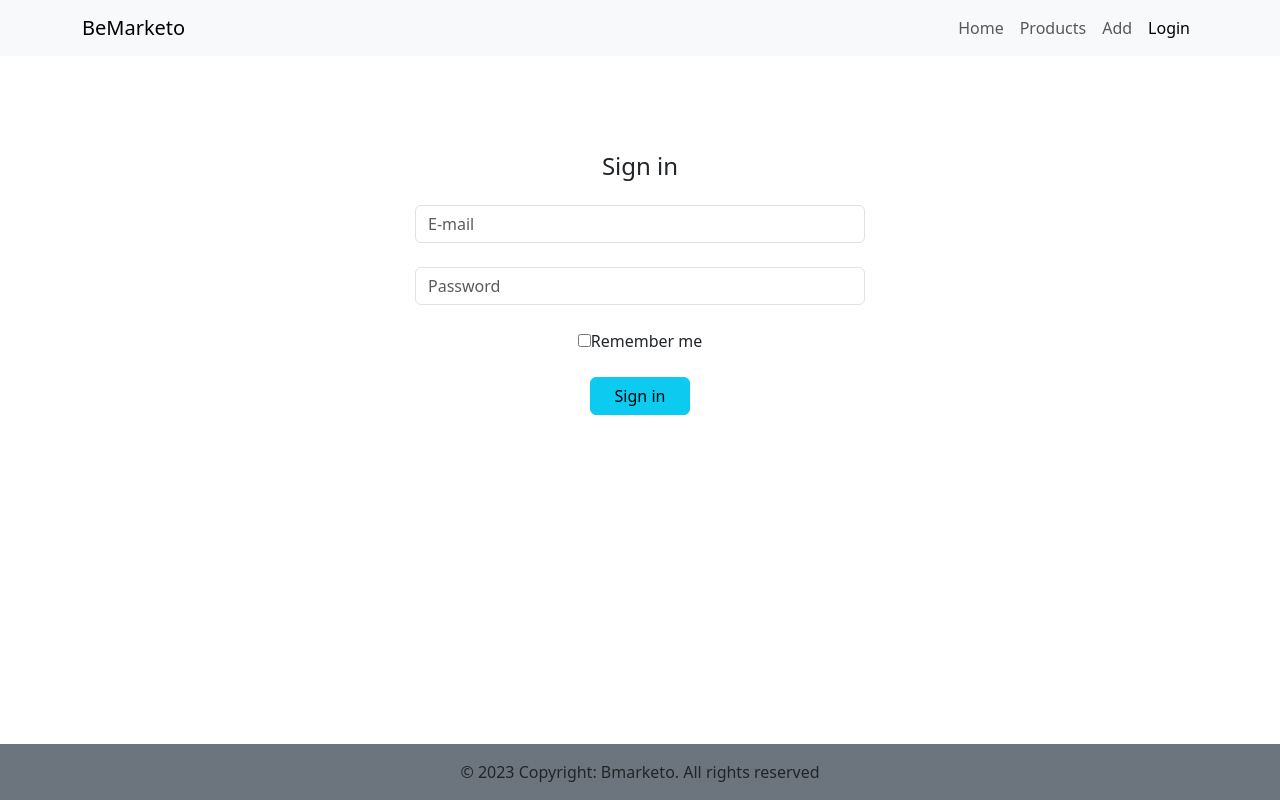
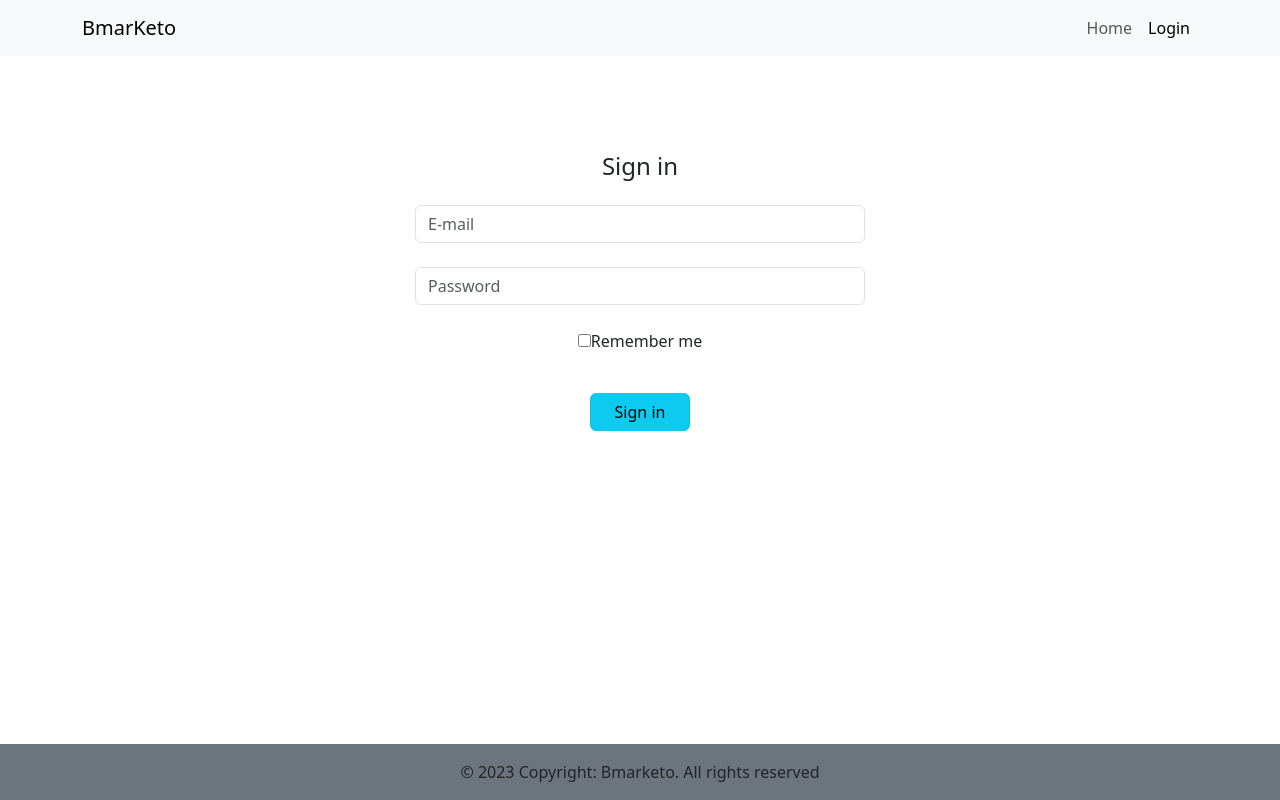
Before and after one commit to msmunir/ReactCMS-sp, a React (Vite) app in the folder client/: page /login in a window 1280 px wide. Built offline with nearby package versions, Linux system fonts and the light colour scheme.

Commit message:
fixed login and protect product route

```diff
--- a/client/src/App.jsx
+++ b/client/src/App.jsx
@@ -3,7 +3,6 @@ import { RouterProvider, createBrowserRouter } from "react-router-dom";
 import RootLayout from "./layouts/RootLayout";
 import Home from "./pages/Home";
 import Add from "./pages/Add";
-import Product from "./pages/Products";
 import ProductDetails from "./pages/ProductDetails";
 import Order from "./pages/Order";
 import Login from "./pages/login";
@@ -22,7 +21,7 @@ const App = () => {
         },
         {
           path: "products",
-          element: <Products />,
+          element: <Products user={user} />,
         },
         {
           path: "productDetails/:id",
--- /dev/null
+++ b/client/src/components/LoginForm/LoginForm.jsx
@@ -0,0 +1,138 @@
+import React, { useState, useEffect } from "react";
+import axios from "axios";
+import { useNavigate, Link } from "react-router-dom";
+
+function LoginForm({ user, setUser }) {
+  const navigate = useNavigate();
+  const [keepLoggedIn, setKeepLoggedIn] = useState(false);
+
+  const [error, setError] = useState(null);
+
+  const [formData, setFormData] = useState({
+    email: "",
+    password: "",
+  });
+
+  const handleChange = (e) => {
+    // e.preventDefault();
+
+    // setFormData({
+    //   ...formData,
+    //   [e.target.name]: e.target.value,
+    // });
+
+    const { id, value } = e.target;
+    setFormData((data) => ({
+      ...data,
+      [id]: value,
+    }));
+  };
+
+  const handleKeepLoggedInChange = (e) => {
+    setKeepLoggedIn(e.target.checked);
+  };
+
+  const handleSubmit = async (e) => {
+    e.preventDefault();
+
+    setError(null);
+
+    if (formData.email == "" || formData.password == "") {
+      setError("You have to fill in all feilds!");
+      return;
+    }
+
+    try {
+      const res = await axios.post(
+        "http://localhost:8080/api/users/loginadmin",
+        formData
+      );
+      console.log(res);
+      if (res.data) {
+        //Setting user to the data stored in the MongoDB
+        setUser(res.data);
+
+        //Save usertoken
+        localStorage.setItem("token", res.data.token);
+
+        //Resets the login-form
+        setFormData({
+          email: "",
+          password: "",
+        });
+        navigate("/products");
+      }
+    } catch (err) {
+      if (err.response.status == 401) {
+        console.log("Wrong email or password");
+        setError("Wrong email or password");
+      }
+      console.log(err);
+    }
+  };
+
+  //Logging user when updated.
+  useEffect(() => {
+    console.log(user);
+  }, [user]);
+
+  return (
+    <div className="container my-5 py-5 z-depth-1">
+      <section className="px-md-5 mx-md-5 text-center text-lg-left dark-grey-text">
+        <div className="row d-flex justify-content-center">
+          <div className="col-md-6">
+            <form className="text-center" onSubmit={handleSubmit} noValidate>
+              <p className="h4 mb-4">Sign in</p>
+              <input
+                type="email"
+                id="email"
+                name="email"
+                className="form-control mb-4"
+                placeholder="E-mail"
+                value={formData.email}
+                onChange={handleChange}
+                required
+              />
+              <input
+                type="password"
+                id="password"
+                name="password"
+                className="form-control mb-4"
+                placeholder="Password"
+                value={formData.password}
+                onChange={handleChange}
+                required
+              />
+
+              <div className="d-flex justify-content-around">
+                <div>
+                  <div className="custom-control custom-checkbox">
+                    <input
+                      type="checkbox"
+                      className="custom-control-input"
+                      id="checkbox"
+                      checked={keepLoggedIn}
+                      onChange={handleKeepLoggedInChange}
+                    />
+                    <label className="custom-control-label" htmlFor="checkbox">
+                      Remember me
+                    </label>
+                  </div>
+                </div>
+              </div>
+              <p className="error">{error}</p>
+              <button
+                className="btn btn-info btn-block my-4 px-4"
+                type="submit"
+              >
+                Sign in
+              </button>
+            </form>
+          </div>
+        </div>
+      </section>
+    </div>
+  );
+}
+
+export default LoginForm;
--- a/client/src/components/Navbar/Navbar.jsx
+++ b/client/src/components/Navbar/Navbar.jsx
@@ -1,12 +1,17 @@
+import React from "react";
 import { Link, NavLink } from "react-router-dom";
 import "./Navbar.scss";
 
-const Navbar = () => {
+const Navbar = ({ user, setUser }) => {
+  const handleLogout = () => {
+    setUser(null);
+  };
+
   return (
     <nav className="navbar navbar-expand-lg bg-body-tertiary">
       <div className="container">
         <Link className="navbar-brand" to="/">
-          BeMarketo
+          BmarKeto
         </Link>
         <button
           className="navbar-toggler"
@@ -22,10 +27,12 @@ const Navbar = () => {
         <div className="collapse navbar-collapse" id="navbarNavDropdown">
           <ul className="navbar-nav ms-auto">
             <li className="nav-item">
-              <NavLink className="nav-link" aria-current="page" to="/">
+              <NavLink className="nav-link" to="/">
                 Home
               </NavLink>
             </li>
+            {user && (
+              <>
                 <li className="nav-item">
                   <NavLink className="nav-link" to="/products">
                     Products
@@ -37,10 +44,23 @@ const Navbar = () => {
                   </NavLink>
                 </li>
                 <li className="nav-item">
+                  <NavLink
+                    className="nav-link"
+                    to="/login"
+                    onClick={handleLogout}
+                  >
+                    Logout
+                  </NavLink>
+                </li>
+              </>
+            )}
+            {!user && (
+              <li className="nav-item">
                 <NavLink className="nav-link" to="/login">
                   Login
                 </NavLink>
               </li>
+            )}
           </ul>
         </div>
       </div>
--- a/client/src/layouts/RootLayout.jsx
+++ b/client/src/layouts/RootLayout.jsx
@@ -4,11 +4,11 @@ import Navbar from "../components/Navbar/Navbar";
 import Footer from "../components/Footer/Footer";
 import "./RootLayout.scss";
 
-const RootLayout = () => {
+const RootLayout = ({ user, setUser }) => {
   return (
     <>
       <div className="site-wrap">
-        <Navbar />
+        <Navbar user={user} setUser={setUser} />
         <div className="outlet">
           <Outlet />
         </div>
--- a/client/src/pages/Home.jsx
+++ b/client/src/pages/Home.jsx
@@ -1,4 +1,5 @@
 import React from "react";
+import { Link } from "react-router-dom";
 
 const Home = () => {
   return (
@@ -15,12 +16,14 @@ const Home = () => {
               <p className="mb-4 pb-2 dark-grey-text">
                 Please Login to gain access.
               </p>
+              <Link to={"/login"}>
                 <button
                   type="button"
                   className="btn btn-primary btn-rounded btn-md ml-md-0"
                 >
                   Get started
                 </button>
+              </Link>
             </div>
 
             <div className="col-md-6">
--- a/client/src/pages/Login.jsx
+++ b/client/src/pages/Login.jsx
@@ -1,181 +1,8 @@
-import React, { useState, useEffect } from "react";
-import axios from "axios";
-import { useNavigate, Link } from "react-router-dom";
+import React from "react";
+import LoginForm from "../components/LoginForm/LoginForm";
 
-function Login({ user, setUser }) {
-  const navigate = useNavigate();
+const login = ({ user, setUser }) => {
+  return <LoginForm user={user} setUser={setUser} />;
+};
 
-  const [formData, setFormData] = useState({
-    email: "",
-    password: "",
-  });
-  const [keepLoggedIn, setKeepLoggedIn] = useState(false);
-
-  const [error, setError] = useState(null);
-
-  const handleChange = (e) => {
-    e.preventDefault();
-
-    setFormData({
-      ...formData,
-      [e.target.name]: e.target.value,
-    });
-  };
-
-  const handleKeepLoggedInChange = (e) => {
-    setKeepLoggedIn(e.target.checked);
-  };
-
-  const handleSubmit = async (e) => {
-    e.preventDefault();
-
-    setError(null);
-
-    if (formData.email == "" || formData.password == "") {
-      setError("You have to fill in all feilds!");
-      return;
-    }
-
-    try {
-      const res = await axios.post(
-        "http://localhost:8080/api/users/loginadmin",
-        formData
-      );
-      console.log(res);
-      if (res.data) {
-        //Setting user to the data stored in the MongoDB
-        setUser(res.data);
-
-        //Save usertoken
-        localStorage.setItem("token", res.data.token);
-
-        //Resets the login-form
-        setFormData({
-          email: "",
-          password: "",
-        });
-        navigate("/products");
-      }
-    } catch (err) {
-      if (err.response.status == 401) {
-        console.log("Wrong email or password");
-        setError("Wrong email or password");
-      }
-      console.log(err);
-    }
-  };
-
-  //Logging user when updated.
-  useEffect(() => {
-    console.log(user);
-  }, [user]);
-
-  return (
-    <div class="container my-5 py-5 z-depth-1">
-      <section class="px-md-5 mx-md-5 text-center text-lg-left dark-grey-text">
-        <div class="row d-flex justify-content-center">
-          <div class="col-md-6">
-            <form class="text-center" onSubmit={handleSubmit} noValidate>
-              <p class="h4 mb-4">Sign in</p>
-
-              <input
-                type="email"
-                id="email"
-                name="email"
-                class="form-control mb-4"
-                placeholder="E-mail"
-                value={formData.email}
-                onChange={handleChange}
-                required
-              />
-
-              <input
-                type="password"
-                id="password"
-                name="password"
-                class="form-control mb-4"
-                placeholder="Password"
-                value={formData.password}
-                onChange={handleChange}
-                required
-              />
-
-              <div class="d-flex justify-content-around">
-                <div>
-                  <div class="custom-control custom-checkbox">
-                    <input
-                      type="checkbox"
-                      class="custom-control-input"
-                      id="checkbox"
-                      checked={keepLoggedIn}
-                      onChange={handleKeepLoggedInChange}
-                    />
-                    <label
-                      class="custom-control-label"
-                      for="defaultLoginFormRemember"
-                    >
-                      Remember me
-                    </label>
-                  </div>
-                </div>
-                {/* <p className="error">{error}</p> */}
-              </div>
-
-              <button class="btn btn-info btn-block my-4 px-4" type="submit">
-                Sign in
-              </button>
-            </form>
-          </div>
-        </div>
-      </section>
-    </div>
-    // <div className="loginForm">
-    //   <div className="wrapper">
-    //     <form onSubmit={handleSubmit} noValidate>
-    //       <div className="loginRegister">
-    //         <p>Please Login To Your Account</p>
-    //         {/* <Link to="/registration">Or Register By Clicking Here</Link> */}
-    //       </div>
-    //       <br></br>
-
-    //       <label htmlFor="email">Email*</label>
-    //       <input
-    //         type="email"
-    //         id="email"
-    //         name="email"
-    //         value={formData.email}
-    //         onChange={handleChange}
-    //         required
-    //       />
-
-    //       <label htmlFor="password">Password*</label>
-    //       <input
-    //         type="password"
-    //         id="password"
-    //         name="password"
-    //         value={formData.password}
-    //         onChange={handleChange}
-    //         required
-    //       />
-
-    //       <div className="checkbox">
-    //         <input
-    //           type="checkbox"
-    //           id="checkbox"
-    //           checked={keepLoggedIn}
-    //           onChange={handleKeepLoggedInChange}
-    //         />
-    //         <label htmlFor="checkbox">Please keep me logged in</label>
-    //       </div>
-    //       <p className="error">{error}</p>
-
-    //       <button type="submit" id="btn-submit">
-    //         Submit
-    //       </button>
-    //     </form>
-    //   </div>
-    // </div>
-  );
-}
-
-export default Login;
+export default login;
--- a/client/src/pages/Products.jsx
+++ b/client/src/pages/Products.jsx
@@ -1,8 +1,8 @@
 import React from "react";
 import ProductList from "../components/ProductsList/ProductList";
 
-const Products = () => {
-  return <ProductList />;
+const Products = ({ user }) => {
+  return <ProductList user={user} />;
 };
 
 export default Products;
```
Also changed, not shown: client/src/components/ProductsList/ProductList.jsx (+8 -5 lines). Lines whose indentation alone changed are shown as unchanged.
